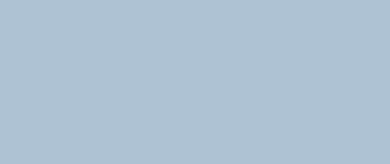
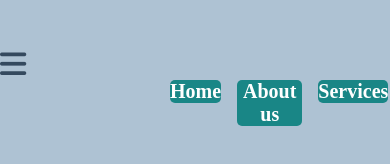
Before and after one commit to kagame8732/landing-page, a plain HTML site: page index.html in a window 390 px wide. Shown: the top 164 px of the page. Drawn offline with Linux system fonts and the light colour scheme.

Commit message:
other changes

```diff
--- a/CSS/index.css
+++ b/CSS/index.css
@@ -11,6 +11,41 @@ body{
 .index{
     background: linear-gradient(75deg, #fff 50%, #198686 50%);
 }
+
+.checkbtn{
+    font-size: 30px;
+    color: #fff;
+    float: right;
+    line-height: 80px;
+    margin-right: 40px;
+    cursor: pointer;
+    display: none;
+}
+#check{
+    display: none;
+}
+
+@media (max-width: 858px){
+    .checkbtn{
+        display:block;
+        color:#34495e;
+    }
+    #check:checked ~ ul{
+        left: 0;
+    }
+    ul{
+        position: fixed;
+        width: 100%;
+        height: 100vh;
+        background: none;
+        top: 80px;
+        left: -100%;
+        text-align: left;
+        transition: all .5s;
+        float: right;
+    }
+}
+
 .header-menu{
     position: fixed;
     display: flex;
@@ -45,13 +80,13 @@ body{
 }
 .header ul{
     align-content: center;
-    display: flex;
     text-align: center;
     justify-content: space-between;
     position: fixed;
     gap: 1em;
     margin-left: 35rem;
     list-style: none;
+    display: flex;
 
 }
 .header li a {
@@ -61,7 +96,9 @@ body{
     color: #fff;
     background: #198686;
     border-radius: 5px;
+
 }
+
 .all {
     display: flex;
     width: auto;
@@ -159,16 +196,15 @@ body{
     display: flex;
 }
 
-.image {
+.image{
     width: 50%;
-    /* position: relative; */
 }
-img {
+img{
     width: 30rem;
     height: 30rem;
     margin: 0%;
 }
-.about-txt {
+.about-txt{
  width: 50%;
  position: relative;
 }
@@ -180,21 +216,21 @@ img {
     margin-top: 90px;
 }
 
-.skills  {
+.skills{
     width: 50%;
 }
-.skill-name {
+.skill-name{
     font-size: 12px;
     font-weight: 700;
     color: #05314e;
     margin: 20px 0;
 }
-.skill-bar {
+.skill-bar{
     height: 10px;
     background: rgb(129, 125, 125);
     border-radius: 4px;
 }
-.skill-per {
+.skill-per{
     height: 10px;
     background: #198686;
     border-radius: 4px;
@@ -246,19 +282,28 @@ img {
   line-height: 1.5em;
 }
 @media (max-width:1280) {
-    .skills {
+    .skills{
         display: block;
         font-size:10px;
     }
-    .btn a {
+    .btn a{
         display: block;
         font-size: 15px;
     }
 
+
 }
-@media (min-width:380px){
+@media (min-width:858px){
     .about-txt{
         padding: 20px;
+    }
+    .skills{
+        display: block;
+        font-size:10px;
+    }
+    .btn a{
+        display: block;
+        font-size: 15px;
     }
 }
 /* Pricing*/
@@ -444,6 +489,10 @@ img {
     .services {
         grid-template-columns: repeat(1, 1fr);
     }
+    .graphical{
+        margin: 0;
+    }
+
 }
 /* Contact us*/
 .contact-section{
--- a/index.html
+++ b/index.html
@@ -18,19 +18,23 @@
     <div class="header">
       <div class="index">
         <div class="header-menu">
-          <div class="header-menu-logo">
+           <div class="header-menu-logo">
             <h1 class="logo">
               <span class="dark-blue">Desig</span><span class="green">ner.</span>
             </h1>
           </div>
+
           <div class="header-menu-list">
+            <input type="checkbox" id="check" />
+            <label for="check" class="checkbtn">
+              <i class="fa-solid fa-bars"></i>
+            </label>
             <ul>
               <li>
                 <a href="#"><span class="home">Home</span></a>
               </li>
               <li><a href="#about-us">About us</a></li>
               <li><a href="#service-menu">Services</a></li>
-              <!-- <li><a href="#">Portofolio</a></li> -->
               <li><a href="#pricing">Pricing</a></li>
               <li><a href="#contact-section">Contact us</a></li>
             </ul>
```
